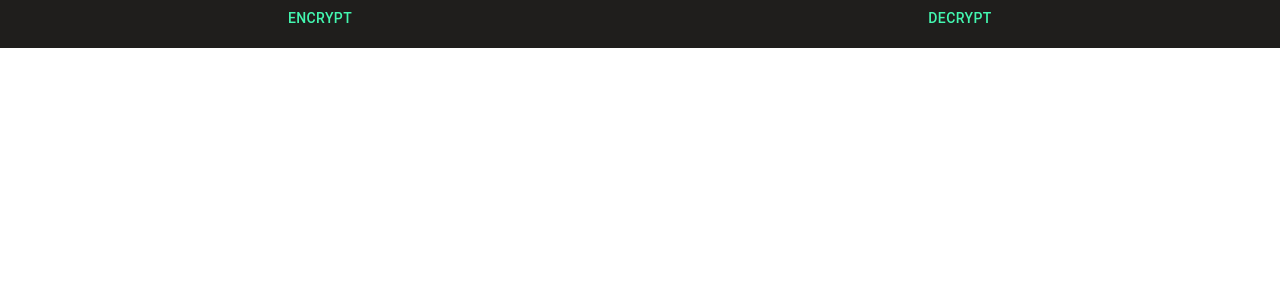
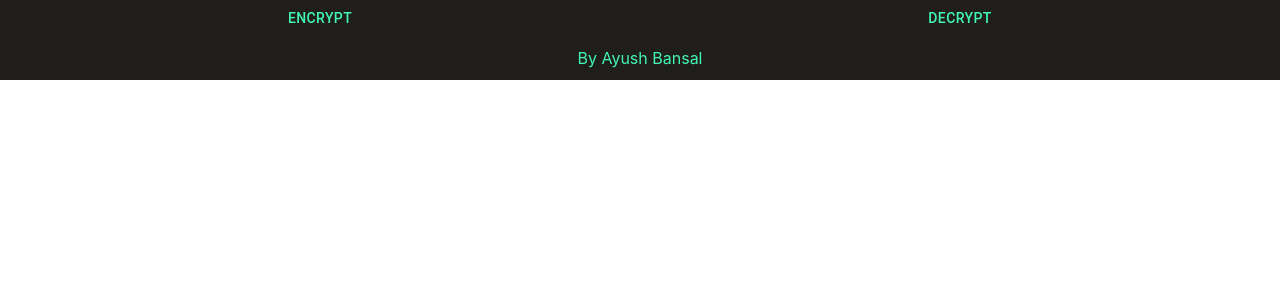
Before and after one commit to ab-sc4t/encrypted-image-sharing, a React (Create React App) app in the folder client/: page /#/encrypted-image-sharing/decrypt in a window 1280 px wide. Before the commit this address had no page. Shown: the top 300 px of the page. Built offline with nearby package versions, Linux system fonts and the light colour scheme.

Commit message:
Footer added

```diff
--- a/client/src/App.js
+++ b/client/src/App.js
@@ -5,6 +5,7 @@ import theme from './theme';
 import HomePage from './pages/HomePage';
 import DecryptionPage from './pages/DecryptionPage';
 import Header from "./components/Header";
+import Footer from './components/Footer';
 import './App.css';
 
 function App() {
@@ -16,6 +17,7 @@ function App() {
           <Route exact path="/" element={<HomePage />} />
           <Route path="/decrypt" element={<DecryptionPage />} />
         </Routes>
+        <Footer/>
       </Router>
     </ThemeProvider>
   );
--- /dev/null
+++ b/client/src/components/Footer.jsx
@@ -0,0 +1,14 @@
+import React from "react";
+import { Box, Typography } from '@mui/material';
+import { useTheme } from '@mui/material/styles';
+
+const Footer = () => {
+    const theme = useTheme();
+    return(
+        <Box sx={{textAlign: "center", backgroundColor: theme.palette.background.default, height: "4vh"}}>
+            <Typography variant="h7" sx={{color: theme.palette.text.primary}}>By Ayush Bansal</Typography>
+        </Box>
+    )
+}
+
+export default Footer;
--- a/client/src/pages/DecryptionPage.jsx
+++ b/client/src/pages/DecryptionPage.jsx
@@ -65,7 +65,7 @@ const DecryptionPage = () => {
     return (
         <Box sx={{ display: "flex", flexDirection: "column" }}>
             <Box sx={{ backgroundColor: theme.palette.background.default, height: "16vh" }}></Box>
-            <Box sx={{ backgroundColor: theme.palette.background.default, height: "78vh" }}>
+            <Box sx={{ backgroundColor: theme.palette.background.default, height: "74vh" }}>
                 <Box sx={{
                     paddingTop: "2rem",
                     textAlign: "center",
--- a/client/src/pages/HomePage.jsx
+++ b/client/src/pages/HomePage.jsx
@@ -59,7 +59,7 @@ const HomePage = () => {
         <>
             <Box sx={{ display: "flex", flexDirection: "column" }}>
                 <Box sx={{ height: "16vh", backgroundColor: theme.palette.background.default }}></Box>
-                <Box sx={{ backgroundColor: theme.palette.background.default, height: "78vh" }}>
+                <Box sx={{ backgroundColor: theme.palette.background.default, height: "74vh" }}>
                     <Box sx={{
                         paddingTop: "2rem",
                         textAlign: "center",
```
